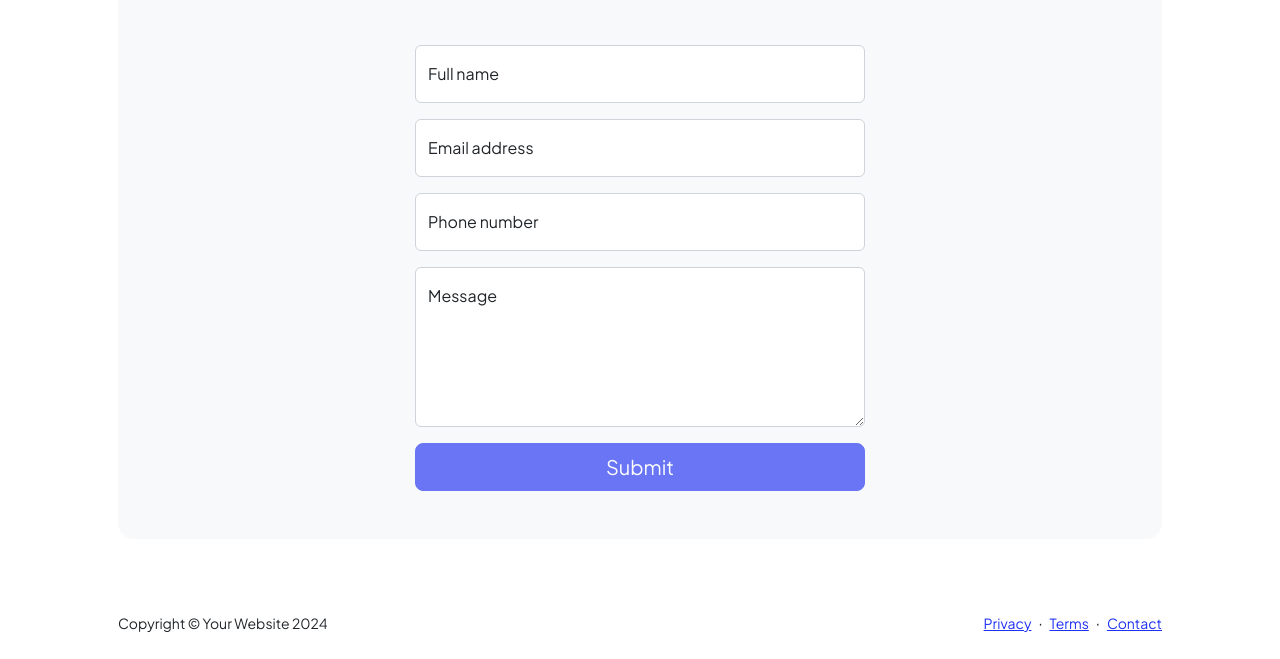
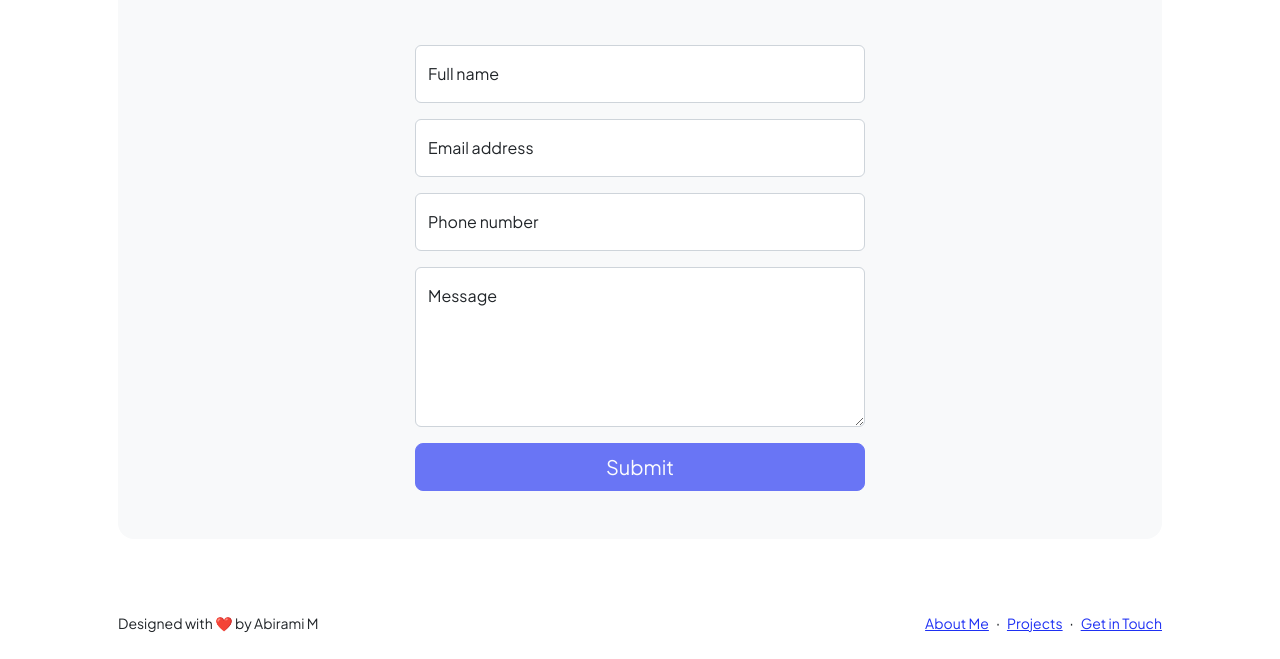
Before and after one commit to Abirami0234/Portfolio, a website: page dist/contact.html in a window 1280 px wide. Shown: the part 321-980 px from the top of the page. Drawn offline with nearby package versions, Linux system fonts and the light colour scheme.

Commit message:
Update contact.html

```diff
--- a/dist/contact.html
+++ b/dist/contact.html
@@ -109,13 +109,13 @@
         <footer class="bg-white py-4 mt-auto">
             <div class="container px-5">
                 <div class="row align-items-center justify-content-between flex-column flex-sm-row">
-                    <div class="col-auto"><div class="small m-0">Copyright &copy; Your Website 2024</div></div>
+                    <div class="col-auto"><div class="small m-0">Designed with ❤️ by Abirami M</div></div>
                     <div class="col-auto">
-                        <a class="small" href="#!">Privacy</a>
+                        <a class="small" href="#about">About Me</a>
                         <span class="mx-1">&middot;</span>
-                        <a class="small" href="#!">Terms</a>
+                        <a class="small" href="#projects">Projects</a>
                         <span class="mx-1">&middot;</span>
-                        <a class="small" href="#!">Contact</a>
+                        <a class="small" href="#contact">Get in Touch</a>
                     </div>
                 </div>
             </div>
```
